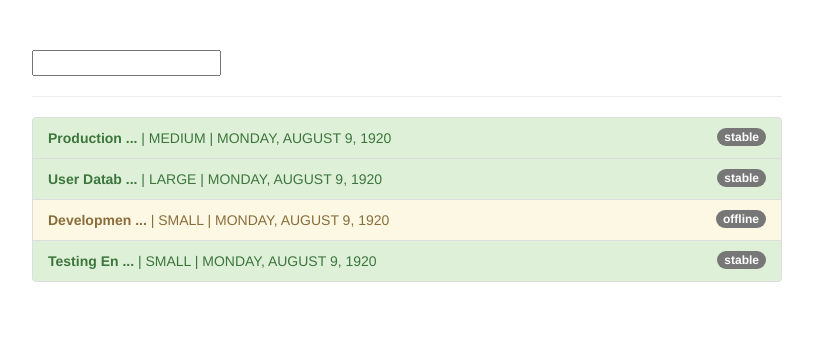
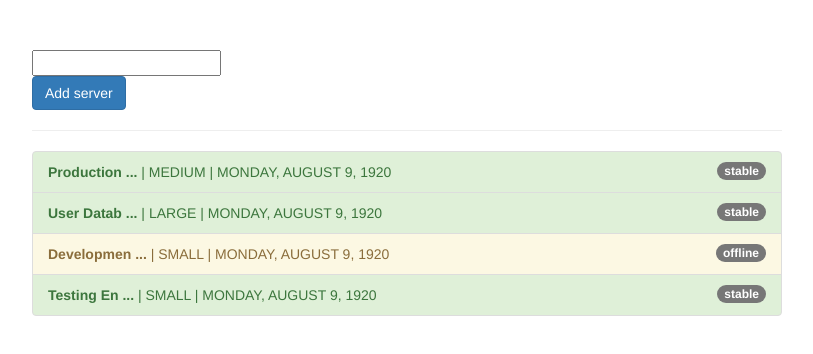
Before and after one commit to douglascamilo/angular-recipes, an Angular app: page / in a window 1280 px wide. Shown: the top 354 px of the page, without its empty margins (233-1046 px from the left). Built offline with nearby package versions, Linux system fonts and the light colour scheme.

Commit message:
Pure and impure pipes

```diff
--- a/src/app/app.component.html
+++ b/src/app/app.component.html
@@ -2,7 +2,13 @@
   <div class="row">
     <div class="col-xs-12 col-sm-10 col-md-8 col-sm-offset-1 col-md-offset-2">
       <input type="text" [(ngModel)]="filteredStatus">
+      <br/>
+      <button
+          type="button"
+          class="btn btn-primary"
+          (click)="onAddServer()">Add server</button>
       <hr>
+
       <ul class="list-group">
         <li
           class="list-group-item"
--- a/src/app/app.component.ts
+++ b/src/app/app.component.ts
@@ -41,4 +41,13 @@
       'list-group-item-danger': server.status === 'critical'
     };
   }
+
+  onAddServer() {
+    this.servers.push({
+      instanceType: 'small',
+      name: 'New Server',
+      status: 'stable',
+      started: new Date(15, 1, 2017)
+    });
+  }
 }
--- a/src/app/filter.pipe.ts
+++ b/src/app/filter.pipe.ts
@@ -1,7 +1,8 @@
 import { Pipe, PipeTransform } from '@angular/core';
 
 @Pipe({
-  name: 'filter'
+  name: 'filter',
+  pure: false
 })
 export class FilterPipe implements PipeTransform {
 
```
